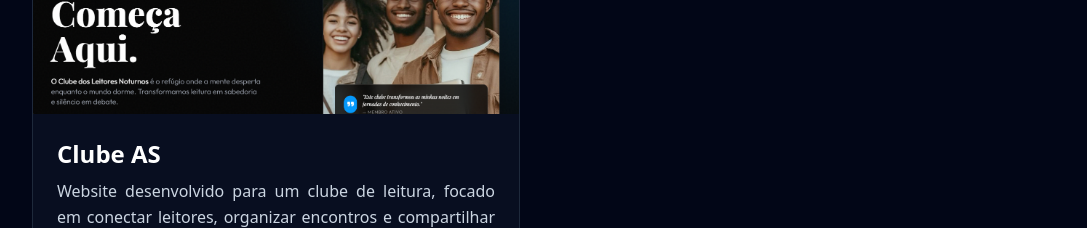
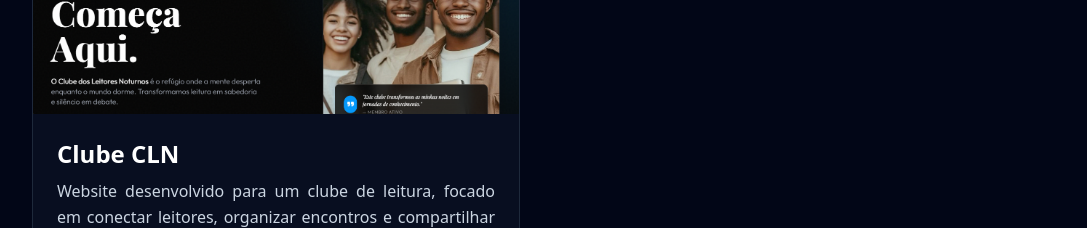
Before and after one commit to FilipeMafuila/Portifolio-dev, a React (Vite) app: page / in a window 1280 px wide. Shown: the part 4520-4748 px from the top of the page, without its empty margins (96-1183 px from the left). Built offline with nearby package versions, Linux system fonts and the light colour scheme.

Commit message:
Update projects.jsx

```diff
--- a/src/Pages/projects.jsx
+++ b/src/Pages/projects.jsx
@@ -19,7 +19,7 @@ function Projects(){
         },
         {
             image: "/Img/cln.png",
-            title: "Clube AS",
+            title: "Clube CLN",
             description: "Website desenvolvido para um clube de leitura, focado em conectar leitores, organizar encontros e compartilhar experiências literárias.",
             tags: ['Html', 'Tailwind CSS','Javascript' ],
             link: "https://clubeas.vercel.app/",
```
